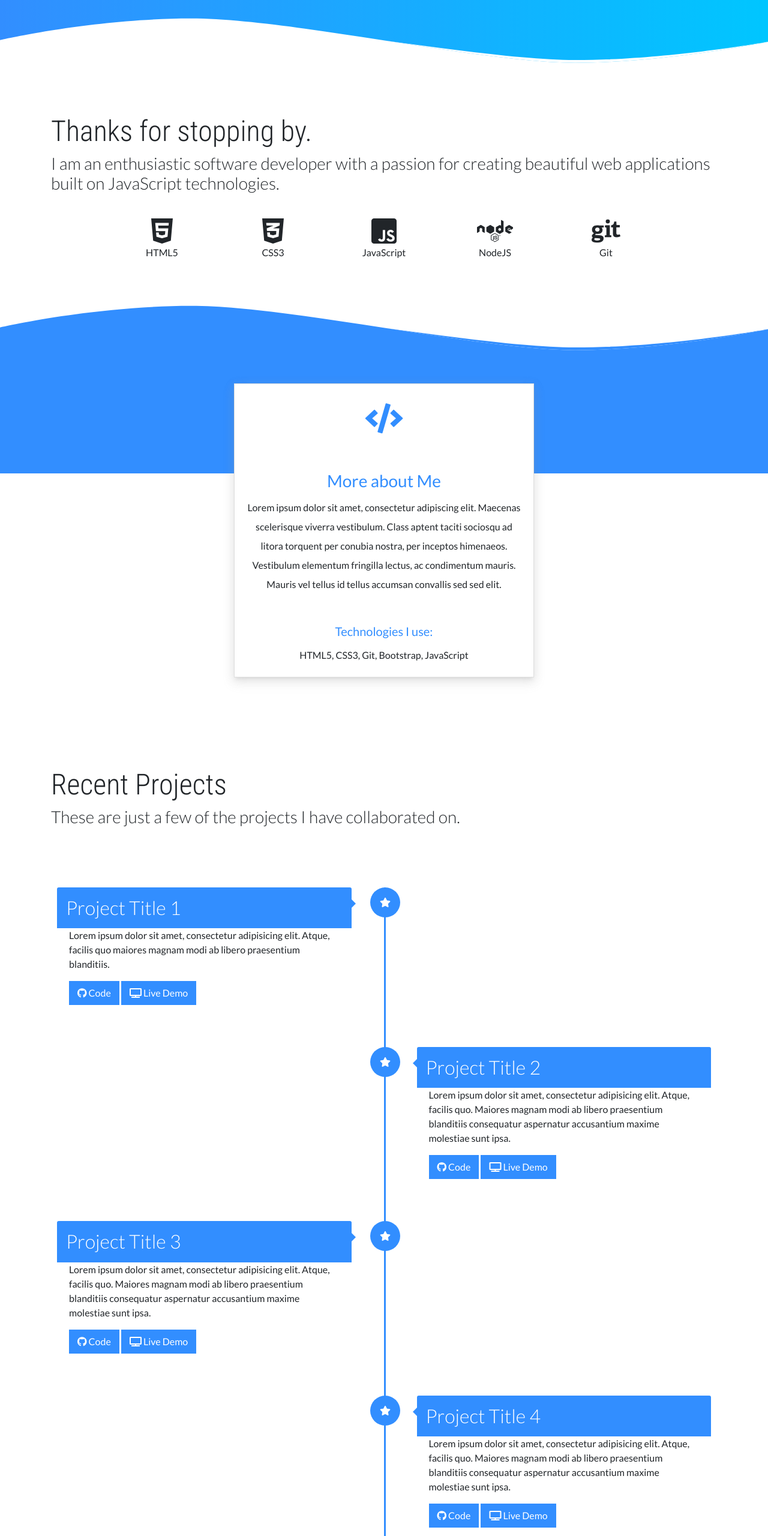
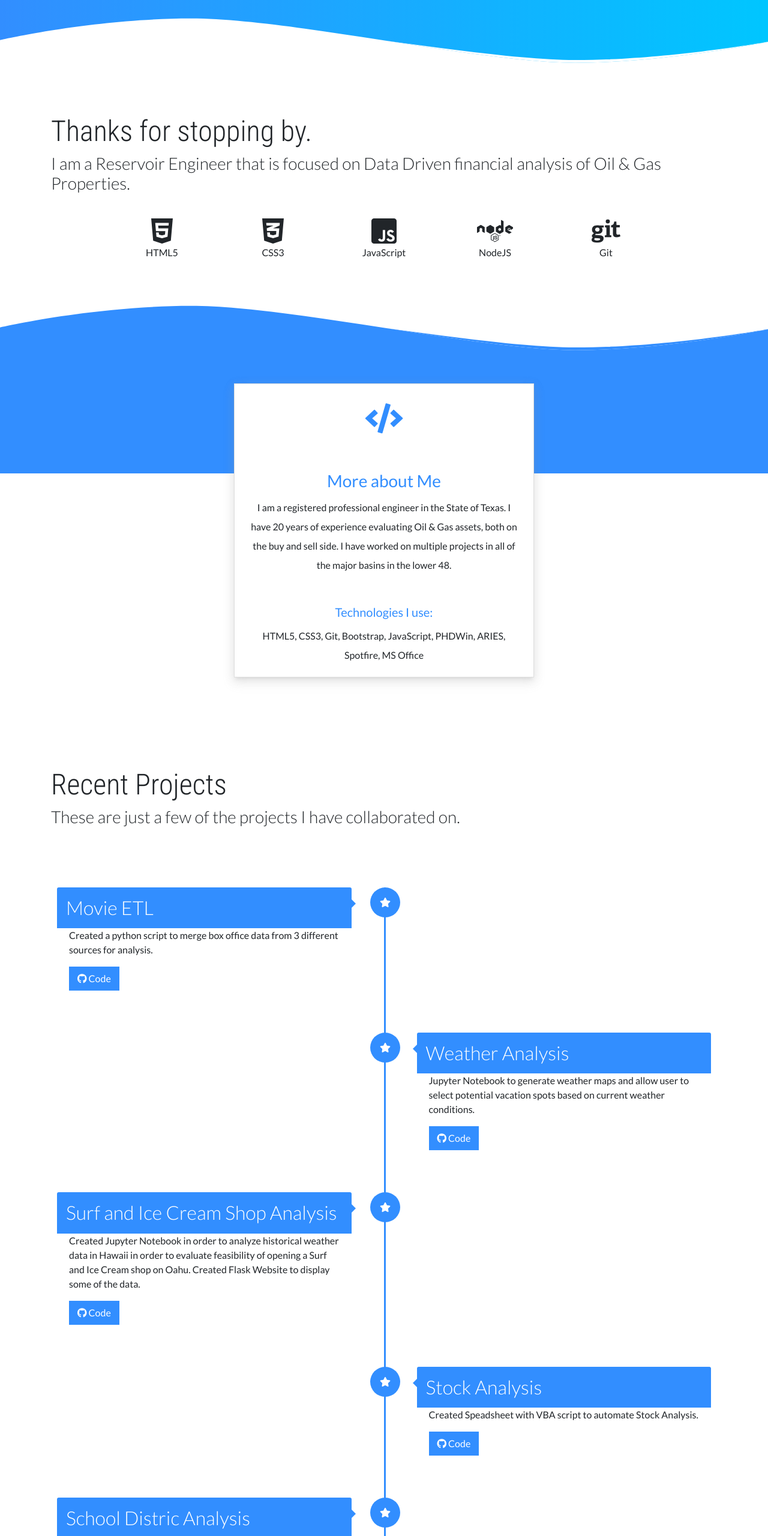
Before and after one commit to mmingoia/portfolio, a plain HTML site: page index.html in a window 1280 px wide. Shown: the part 240-2800 px from the top of the page at 60% size. Drawn offline with nearby package versions, Linux system fonts and the light colour scheme.

Commit message:
Personolized Template

```diff
--- a/index.html
+++ b/index.html
@@ -20,7 +20,7 @@
 
     <!-- Custom styles for this template -->
     <link href="assets/css/app.css" rel="stylesheet" />
-    <title>John Doe | Portfolio</title>
+    <title>Michael Mingoia | Portfolio</title>
 </head>
 
 <body>
@@ -29,7 +29,7 @@
         <div class="wave">
             <div class="container header-container">
                 <h1 class="name">Michael Mingoia.</h1>
-                <h3 class="subtitle text-center">Building beautiful applications that just work.</h3>
+                <h3 class="subtitle text-center">Petroleum Engineer focused on Data Science.</h3>
                 <!-- <img src="assets/images/student.png" class="boy" alt="boy image" /> -->
             </div>
         </div>
@@ -46,11 +46,8 @@
     <section class="container">
         <h1 class="title">Thanks for stopping by.
         </h1>
-        <h3 class="subtitle">I am an enthusiastic software developer with a passion for creating beautiful
-            web
-            applications
-            built on
-            JavaScript technologies. </h3>
+        <h3 class="subtitle">I am a Reservoir Engineer that is focused on Data Driven financial analysis of Oil & Gas Properties.
+        </h3>
     </section>
 
 
@@ -115,15 +112,12 @@
                 </span>
 
                 <h3 class="card-title">More about Me</h3>
-                <p class="card-text">Lorem ipsum dolor sit amet, consectetur adipiscing elit. Maecenas scelerisque
-                    viverra vestibulum. Class aptent taciti sociosqu ad litora torquent per conubia nostra, per inceptos
-                    himenaeos. Vestibulum elementum fringilla lectus, ac condimentum mauris. Mauris vel tellus id tellus
-                    accumsan convallis sed sed elit. </p>
+                <p class="card-text">I am a registered professional engineer in the State of Texas. I have 20 years of experience evaluating Oil & Gas assets, both on the buy and sell side.  I have worked on multiple projects in all of the major basins in the lower 48.</p>
                 <h5 class="card-title">
                     Technologies I use:
                 </h5>
                 <p class="card-text">
-                    HTML5, CSS3, Git, Bootstrap, JavaScript
+                    HTML5, CSS3, Git, Bootstrap, JavaScript, PHDWin, ARIES, Spotfire, MS Office
                 </p>
             </div>
         </div>
@@ -148,13 +142,11 @@
 
                 </div>
                 <div class="timeline-content">
-                    <h2>Project Title 1</h2>
+                    <h2>Movie ETL</h2>
                     <p>
-                        Lorem ipsum dolor sit amet, consectetur adipisicing elit.
-                        Atque, facilis quo maiores magnam modi ab libero praesentium blanditiis.
+                        Created a python script to merge box office data from 3 different sources for analysis.
                     </p>
-                    <a href="https://github.com" class="btn"><i class="fab fa-github"></i> Code</a>
-                    <a href="#" class="btn"><i class="fas fa-tv"></i> Live Demo</a>
+                    <a href="https://github.com/mmingoia/Movies-ETL" class="btn"><i class="fab fa-github"></i> Code</a>
                 </div>
             </div>
 
@@ -164,14 +156,11 @@
 
                 </div>
                 <div class="timeline-content right">
-                    <h2>Project Title 2</h2>
+                    <h2>Weather Analysis</h2>
                     <p>
-                        Lorem ipsum dolor sit amet, consectetur adipisicing elit. Atque, facilis quo. Maiores magnam
-                        modi ab libero praesentium blanditiis consequatur aspernatur accusantium maxime molestiae sunt
-                        ipsa.
+                        Jupyter Notebook to generate weather maps and allow user to select potential vacation spots based on current weather conditions.
                     </p>
-                    <a href="https://github.com" class="btn"><i class="fab fa-github"></i> Code</a>
-                    <a href="#" class="btn"><i class="fas fa-tv"></i> Live Demo</a>
+                    <a href="https://github.com/mmingoia/World_Weather_Analysis" class="btn"><i class="fab fa-github"></i> Code</a>
                 </div>
             </div>
 
@@ -180,15 +169,11 @@
                     <i class="fas fa-star fa-align"></i>
                 </div>
                 <div class="timeline-content">
-                    <h2>Project Title 3</h2>
+                    <h2>Surf and Ice Cream Shop Analysis</h2>
                     <p>
-                        Lorem ipsum dolor sit amet, consectetur adipisicing elit. Atque, facilis quo. Maiores magnam
-                        modi ab libero praesentium blanditiis consequatur aspernatur accusantium maxime molestiae sunt
-                        ipsa.
+                        Created Jupyter Notebook in order to analyze historical weather data in Hawaii in order to evaluate feasibility of opening a Surf and Ice Cream shop on Oahu.  Created Flask Website to display some of the data.
                     </p>
-                    <a href="https://github.com" class="btn"><i class="fab fa-github"></i> Code</a>
-                    <a href="#" class="btn"><i class="fas fa-tv"></i> Live Demo</a>
-
+                    <a href="https://github.com/mmingoia/surfs_up" class="btn"><i class="fab fa-github"></i> Code</a>
                 </div>
             </div>
 
@@ -198,14 +183,11 @@
 
                 </div>
                 <div class="timeline-content right">
-                    <h2>Project Title 4</h2>
+                    <h2>Stock Analysis</h2>
                     <p>
-                        Lorem ipsum dolor sit amet, consectetur adipisicing elit. Atque, facilis quo. Maiores magnam
-                        modi ab libero praesentium blanditiis consequatur aspernatur accusantium maxime molestiae sunt
-                        ipsa.
+                        Created Speadsheet with VBA script to automate Stock Analysis.
                     </p>
-                    <a href="https://github.com" class="btn"><i class="fab fa-github"></i> Code</a>
-                    <a href="#" class="btn"><i class="fas fa-tv"></i> Live Demo</a>
+                    <a href="https://github.com/mmingoia/stock-analysis" class="btn"><i class="fab fa-github"></i> Code</a>
                 </div>
             </div>
 
@@ -214,14 +196,11 @@
                     <i class="fas fa-star fa-align"></i>
                 </div>
                 <div class="timeline-content">
-                    <h2>Project Title 5</h2>
+                    <h2>School Distric Analysis</h2>
                     <p>
-                        Lorem ipsum dolor sit amet, consectetur adipisicing elit. Atque, facilis quo. Maiores magnam
-                        modi ab libero praesentium blanditiis consequatur aspernatur accusantium maxime molestiae sunt
-                        ipsa.
+                        Created Jupyter notebook to analyse School District performance by school.
                     </p>
-                    <a href="https://github.com" class="btn"><i class="fab fa-github"></i> Code</a>
-                    <a href="#" class="btn"><i class="fas fa-tv"></i> Live Demo</a>
+                    <a href="https://github.com/mmingoia/School_District_Analysis" class="btn"><i class="fab fa-github"></i> Code</a>
                 </div>
             </div>
         </div>
@@ -232,18 +211,8 @@
     <section class="container education-container">
         <h1 class="title">Education </h1>
         <article class="education-item">
-            <h3 class="subtitle">Vanderbilt University</h3>
-            <span class="text-muted">Full-stack Web Development | Jan 2019 - Jul 2019</span>
-        </article>
-        <hr />
-        <article class="education-item">
-            <h3 class="subtitle">Vanderbilt University</h3>
-            <span class="text-muted">M.Ed. Higher Education | Aug 2014 - May 2016</span>
-        </article>
-        <hr />
-        <article class="education-item">
-            <h3 class="subtitle">University of Utah</h3>
-            <span class="text-muted">B.S. Electrical Engineering | Aug 2010 - May 2014</span>
+            <h3 class="subtitle">The University of Texas as Austin</h3>
+            <span class="text-muted">B.S. Petroleum Engineering | Class of 2000</span>
         </article>
 
 
@@ -265,17 +234,16 @@
         <div class="container">
             <h1>Contact Me</h1>
             <h3 class="intro subtitle">
-                <a href="https://twitter.com" class="social-icon"><i class="fab fa-twitter"></i></a>
-                <a href="https://linkedin.com/in" class="social-icon"><i class="fab fa-linkedin"></i></a>
-                <a href="jttps://github.com/" class="social-icon"><i class="fab fa-github"></i></a>
-                <a href="mailto:<YOUREMAIL>" class="social-icon"><i class="fas fa-envelope"></i></a>
+                <a href="https://www.linkedin.com/in/michaelmingoia77/" class="social-icon"><i class="fab fa-linkedin"></i></a>
+                <a href="https://github.com/mmingoia/" class="social-icon"><i class="fab fa-github"></i></a>
+                <a href="mailto:<michaelmingoia77@gmail.com>" class="social-icon"><i class="fas fa-envelope"></i></a>
             </h3>
         </div>
     </section>
 
     <footer>
         <div class="container">
-            John Doe &copy; 2019 - 2020 |
+            Michael Mingoia &copy; 2020 |
 
         </div>
     </footer>
```
